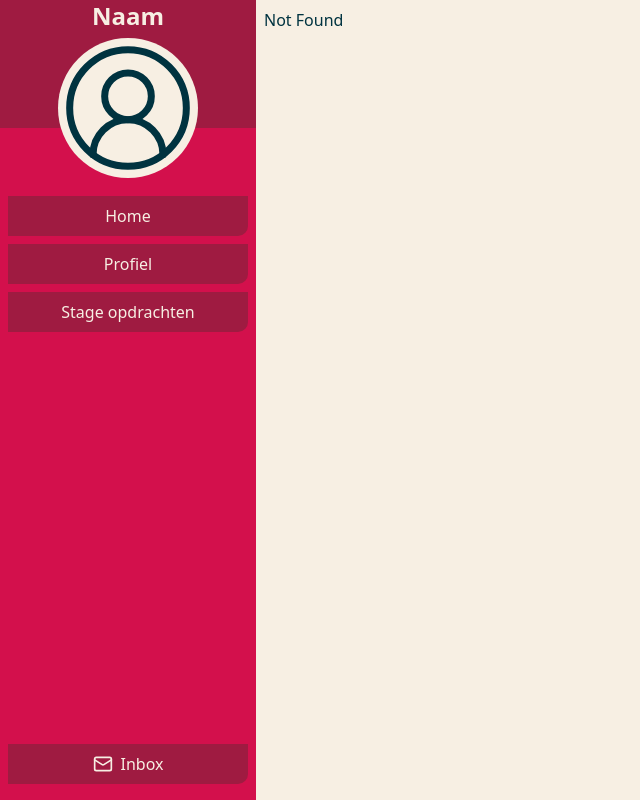
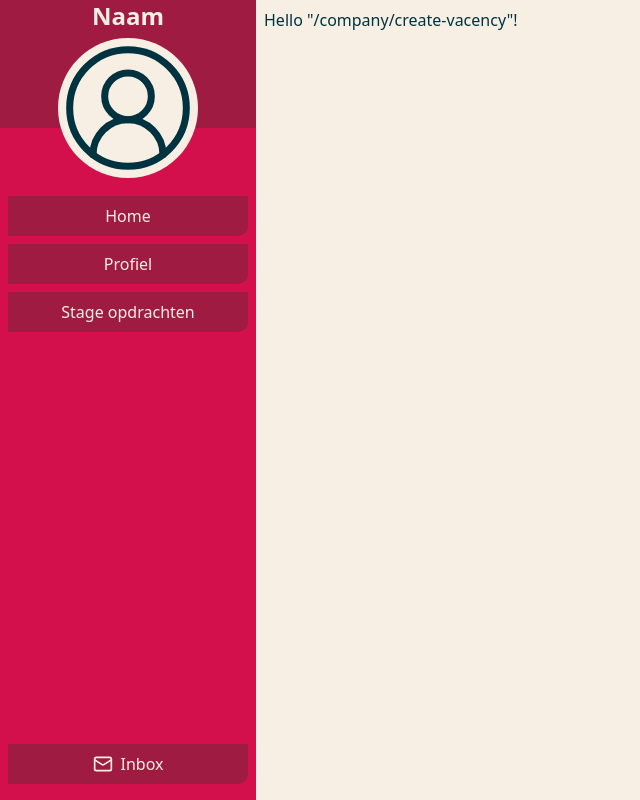
Before and after one commit to TLE-3-Stage-Matching/Front-End-4B, a React (Vite) app: page /company/create-vacency in a window 1280 px wide. Before the commit this address had no page. Shown: the whole page, without its empty margins (0-640 px from the left). Built offline with nearby package versions, Linux system fonts and the light colour scheme.

Commit message:
initial commit

```diff
--- a/src/routeTree.gen.ts
+++ b/src/routeTree.gen.ts
@@ -16,6 +16,7 @@ import { Route as InternshipCoordinatorRegisterStudentAccountRouteImport } from
 import { Route as InternshipCoordinatorRegisterCompanyAccountRouteImport } from './routes/internship-coordinator/register-company-account'
 import { Route as InternshipCoordinatorRegisterRouteImport } from './routes/internship-coordinator/register'
 import { Route as InternshipCoordinatorLoginRouteImport } from './routes/internship-coordinator/login'
+import { Route as CompanyCreateVacencyRouteImport } from './routes/company/create-vacency'
 
 const LoginRoute = LoginRouteImport.update({
   id: '/login',
@@ -56,10 +57,16 @@ const InternshipCoordinatorLoginRoute =
     path: '/internship-coordinator/login',
     getParentRoute: () => rootRouteImport,
   } as any)
+const CompanyCreateVacencyRoute = CompanyCreateVacencyRouteImport.update({
+  id: '/company/create-vacency',
+  path: '/company/create-vacency',
+  getParentRoute: () => rootRouteImport,
+} as any)
 
 export interface FileRoutesByFullPath {
   '/': typeof IndexRoute
   '/login': typeof LoginRoute
+  '/company/create-vacency': typeof CompanyCreateVacencyRoute
   '/internship-coordinator/login': typeof InternshipCoordinatorLoginRoute
   '/internship-coordinator/register': typeof InternshipCoordinatorRegisterRoute
   '/internship-coordinator/register-company-account': typeof InternshipCoordinatorRegisterCompanyAccountRoute
@@ -69,6 +76,7 @@ export interface FileRoutesByFullPath {
 export interface FileRoutesByTo {
   '/': typeof IndexRoute
   '/login': typeof LoginRoute
+  '/company/create-vacency': typeof CompanyCreateVacencyRoute
   '/internship-coordinator/login': typeof InternshipCoordinatorLoginRoute
   '/internship-coordinator/register': typeof InternshipCoordinatorRegisterRoute
   '/internship-coordinator/register-company-account': typeof InternshipCoordinatorRegisterCompanyAccountRoute
@@ -79,6 +87,7 @@ export interface FileRoutesById {
   __root__: typeof rootRouteImport
   '/': typeof IndexRoute
   '/login': typeof LoginRoute
+  '/company/create-vacency': typeof CompanyCreateVacencyRoute
   '/internship-coordinator/login': typeof InternshipCoordinatorLoginRoute
   '/internship-coordinator/register': typeof InternshipCoordinatorRegisterRoute
   '/internship-coordinator/register-company-account': typeof InternshipCoordinatorRegisterCompanyAccountRoute
@@ -90,6 +99,7 @@ export interface FileRouteTypes {
   fullPaths:
     | '/'
     | '/login'
+    | '/company/create-vacency'
     | '/internship-coordinator/login'
     | '/internship-coordinator/register'
     | '/internship-coordinator/register-company-account'
@@ -99,6 +109,7 @@ export interface FileRouteTypes {
   to:
     | '/'
     | '/login'
+    | '/company/create-vacency'
     | '/internship-coordinator/login'
     | '/internship-coordinator/register'
     | '/internship-coordinator/register-company-account'
@@ -108,6 +119,7 @@ export interface FileRouteTypes {
     | '__root__'
     | '/'
     | '/login'
+    | '/company/create-vacency'
     | '/internship-coordinator/login'
     | '/internship-coordinator/register'
     | '/internship-coordinator/register-company-account'
@@ -118,6 +130,7 @@ export interface FileRouteTypes {
 export interface RootRouteChildren {
   IndexRoute: typeof IndexRoute
   LoginRoute: typeof LoginRoute
+  CompanyCreateVacencyRoute: typeof CompanyCreateVacencyRoute
   InternshipCoordinatorLoginRoute: typeof InternshipCoordinatorLoginRoute
   InternshipCoordinatorRegisterRoute: typeof InternshipCoordinatorRegisterRoute
   InternshipCoordinatorRegisterCompanyAccountRoute: typeof InternshipCoordinatorRegisterCompanyAccountRoute
@@ -176,12 +189,20 @@ declare module '@tanstack/react-router' {
       preLoaderRoute: typeof InternshipCoordinatorLoginRouteImport
       parentRoute: typeof rootRouteImport
     }
+    '/company/create-vacency': {
+      id: '/company/create-vacency'
+      path: '/company/create-vacency'
+      fullPath: '/company/create-vacency'
+      preLoaderRoute: typeof CompanyCreateVacencyRouteImport
+      parentRoute: typeof rootRouteImport
+    }
   }
 }
 
 const rootRouteChildren: RootRouteChildren = {
   IndexRoute: IndexRoute,
   LoginRoute: LoginRoute,
+  CompanyCreateVacencyRoute: CompanyCreateVacencyRoute,
   InternshipCoordinatorLoginRoute: InternshipCoordinatorLoginRoute,
   InternshipCoordinatorRegisterRoute: InternshipCoordinatorRegisterRoute,
   InternshipCoordinatorRegisterCompanyAccountRoute:
--- /dev/null
+++ b/src/routes/company/create-vacency.tsx
@@ -0,0 +1,9 @@
+import { createFileRoute } from '@tanstack/react-router'
+
+export const Route = createFileRoute('/company/create-vacency')({
+  component: RouteComponent,
+})
+
+function RouteComponent() {
+  return <div>Hello "/company/create-vacency"!</div>
+}
```
